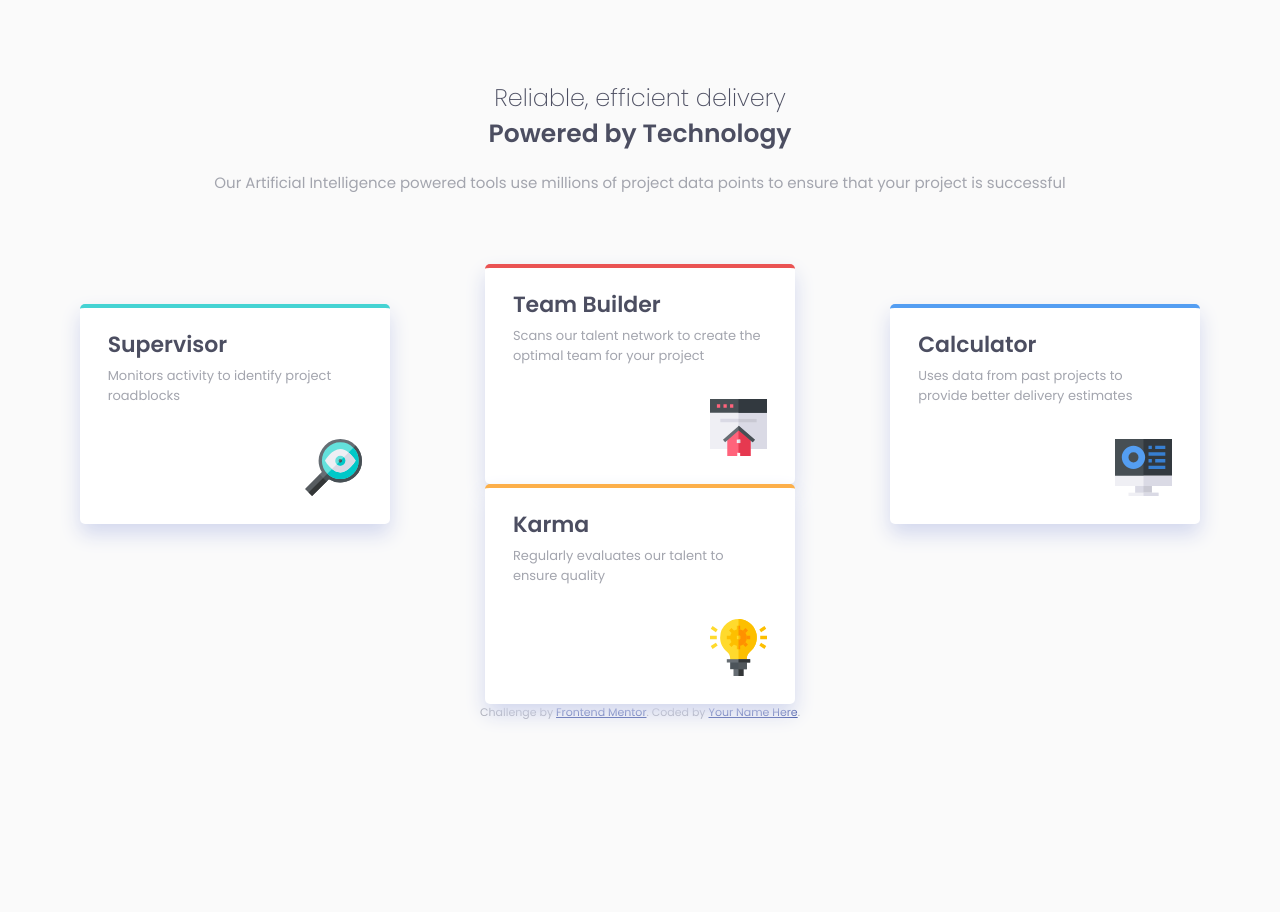
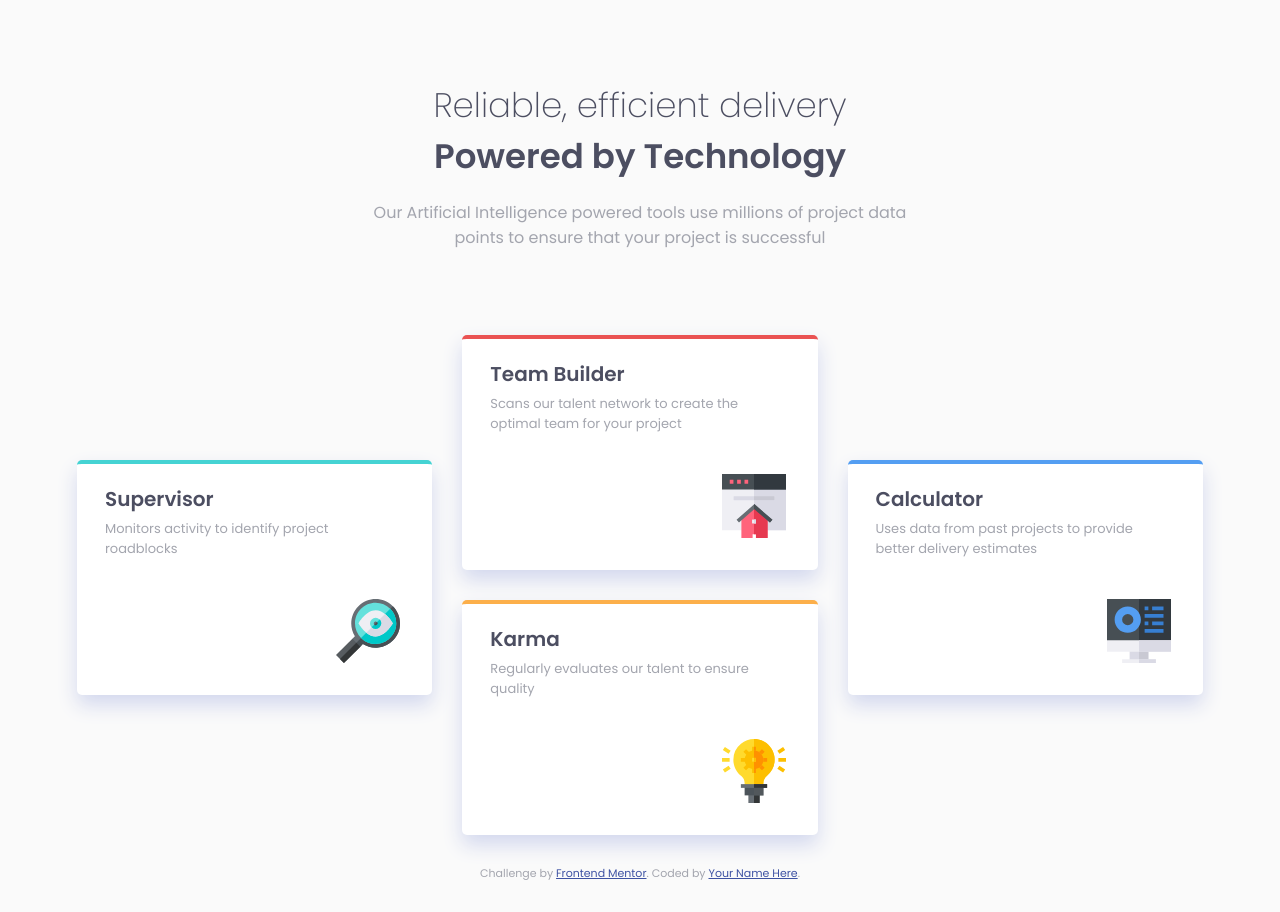
Before and after one commit to gawedzki/Four-card-feature-section, a plain HTML site: page index.html in a window 1280 px wide. Before the commit the page ends 800 px from the top, so only its background shows below. Drawn offline with Linux system fonts and the light colour scheme.

Commit message:
Finish desktop design

```diff
--- a/css/styles.css
+++ b/css/styles.css
@@ -1,22 +1,24 @@
 * {
   box-sizing: border-box;
+}
+html {
+  font-size: 16px;
+  font-family: "Poppins", sans-serif;
+  color: hsl(229, 6%, 66%);
 }
 body {
   margin: 0;
   background-color: hsl(0, 0%, 98%);
-  font-family: "Poppins", sans-serif;
-  font-size: 15px;
-  color: hsl(229, 6%, 66%);
 }
 #body {
   min-width: 320px;
-  max-width: 1440px;
+  max-width: 900px;
   padding: 80px 32px 30px 32px;
-  /* border: 1px solid black; control border */
   margin: auto;
 }
 .header {
-  /* border: 1px solid black; control border */
+  max-width: 550px;
+  margin: auto;
   text-align: center;
 }
 .header > h1 {
@@ -27,13 +29,13 @@ body {
 }
 h1 {
   margin: 0;
-  font-size: 25px;
+  font-size: 1.5625rem;
   font-weight: 600;
   color: hsl(234, 12%, 34%);
 }
 h2 {
   margin: 0;
-  font-size: 24px;
+  font-size: 1.5625rem;
   font-weight: 200;
   color: hsl(234, 12%, 34%);
 }
@@ -41,14 +43,13 @@ p {
   padding: 0;
   margin: 0;
 }
-/* .content {
-} */
 .col {
   float: left;
   width: 100%;
 }
 .content__card {
-  max-width: 310px;
+  width: 100%;
+  max-width: 450px;
   height: 220px;
   padding: 20px 28px;
   border-radius: 5px;
@@ -59,11 +60,11 @@ p {
 }
 .content__card > h2 {
   margin-bottom: 5px;
-  font-size: 22px;
+  font-size: 1.25rem;
   font-weight: 600;
 }
 .content__card > p {
-  font-size: 13px;
+  font-size: 0.8125rem;
 }
 .col--left > .content__card:nth-child(1) {
   border-top: 4px solid hsl(180, 62%, 55%);
@@ -86,7 +87,7 @@ p {
 }
 
 .attribution {
-  font-size: 11px;
+  font-size: 0.6875rem;
   text-align: center;
   clear: left;
 }
@@ -95,21 +96,35 @@ p {
 }
 
 @media only screen and (min-width: 768px) {
-  .col--mid > .content__card {
+  .content__card {
+    width: 49%;
+    margin: 0 auto 15px auto;
+  }
+  .col--mid {
+    margin: auto;
+  }
+  .col--mid > .content__card:first-child {
     float: left;
   }
-  .content__card {
-    width: 50%;
-    margin: auto;
+  .col--mid > .content__card:last-child {
+    float: right;
   }
 }
 @media only screen and (min-width: 1024px) {
+  #body {
+    max-width: 1220px;
+  }
+  .header > h1,
+  .header > h2 {
+    font-size: 2.125rem;
+  }
   .col {
     width: 33.33%;
+    padding: 15px;
   }
   .col--left,
   .col--right {
-    height: 300px;
+    height: 530px;
     display: flex;
     align-items: center;
   }
@@ -118,5 +133,15 @@ p {
   }
   .content__card {
     width: 100%;
+    height: 235px;
+  }
+  .col--mid > .content__card:first-child {
+    margin: 0 0 30px 0;
+  }
+  .content__img {
+    width: 64px;
+    height: 64px;
+    right: 32px;
+    bottom: 32px;
   }
 }
```
